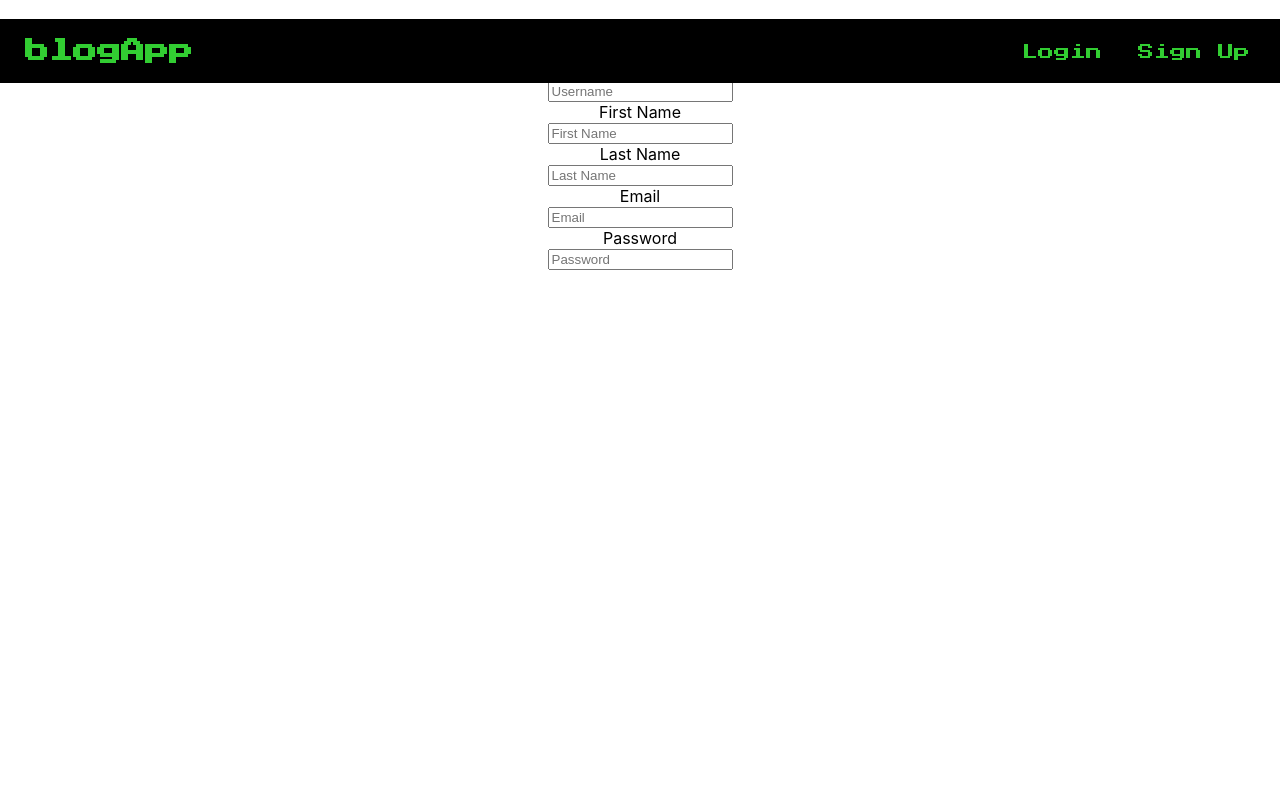
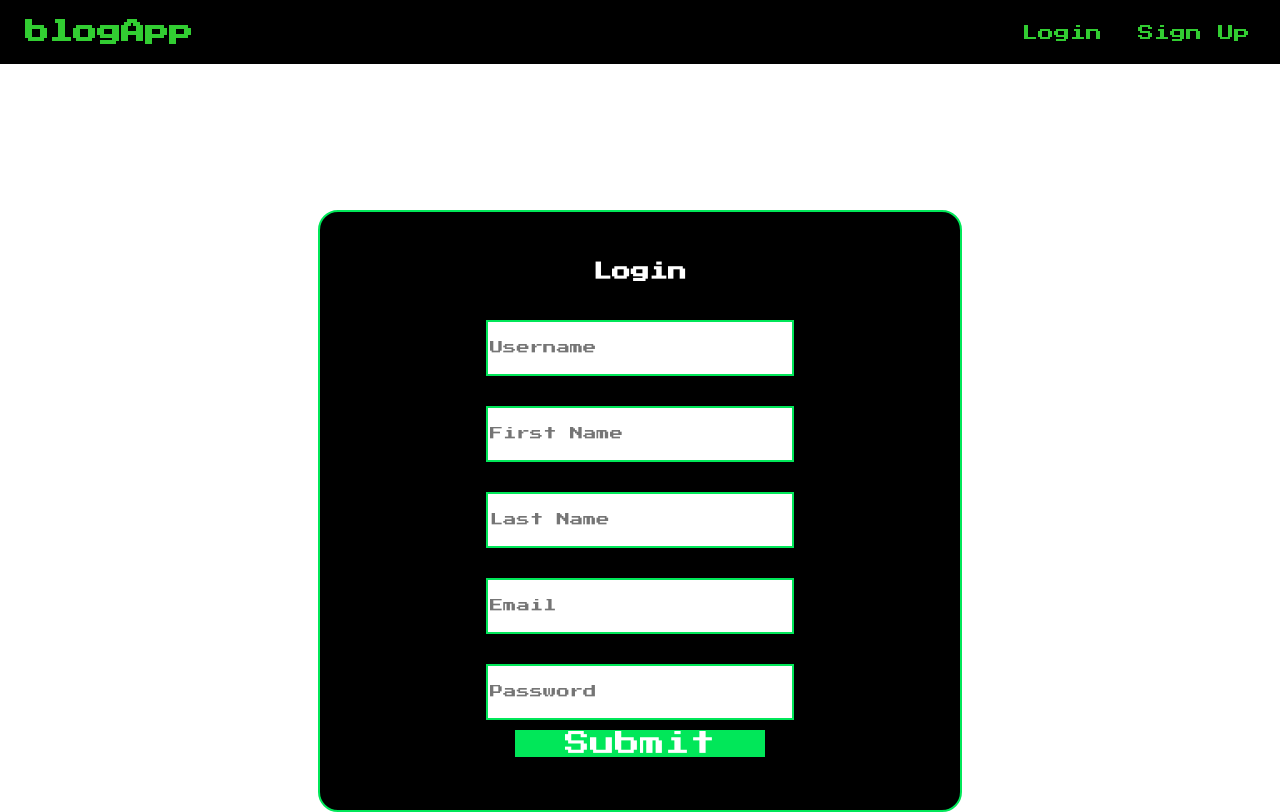
Before and after one commit to ImmanuelCurrah/group-crud, a React (Create React App) app in the folder blog-group-exe/: page /login in a window 1280 px wide. Built offline with nearby package versions, Linux system fonts and the light colour scheme; no server answers.

Commit message:
form css

```diff
--- a/blog-group-exe/src/components/login/LoginForm.jsx
+++ b/blog-group-exe/src/components/login/LoginForm.jsx
@@ -1,4 +1,5 @@
 import React from 'react';
+import loginformcss from "./LoginForm.module.css";
 import { useState, useEffect } from "react"
 import { loginHandler } from "../../services/apiConfig"
 import Layout from '../layout/Layout';
@@ -28,10 +29,10 @@ function LoginForm(props) {
 
   useEffect(() => {
     const fetchData = async () => {
-      const res = await loginHandler(form);
+      await loginHandler(form);
     };
     fetchData();
-  }, []);
+  }, [form]);
 
   const { userName, firstName, lastName, email, password } = props
 
@@ -44,12 +45,15 @@ function LoginForm(props) {
   return (
     <div>
       <Layout />
-      <h3>Login</h3>
-      <form>
-        <label>User Name</label>
+      <div className={loginformcss.back}>
+        <div className={loginformcss.form_body}>
+          <form className={loginformcss.form}>
+            <h3 className={loginformcss.login} >Login</h3>
+            {/* <label className={loginformcss.label_container} >User Name</label> */}
             <br />
             <input
               required
+              className={loginformcss.input_container}
               type="text"
               name="username"
               value={userName}
@@ -57,10 +61,11 @@ function LoginForm(props) {
               onChange={handleChange}
             />
             <br />
-        <label>First Name</label>
+            {/* <label className={loginformcss.label_container} >First Name</label> */}
             <br />
             <input
               required
+              className={loginformcss.input_container}
               type="text"
               name="firstName"
               value={firstName}
@@ -68,10 +73,11 @@ function LoginForm(props) {
               onChange={handleChange}
             />
             <br />
-        <label>Last Name</label>
+            {/* <label className={loginformcss.label_container} >Last Name</label> */}
             <br />
             <input
               required
+              className={loginformcss.input_container}
               type="text"
               name="lastName"
               value={lastName}
@@ -79,10 +85,11 @@ function LoginForm(props) {
               onChange={handleChange}
             />
             <br />
-        <label>Email</label>
+            {/* <label className={loginformcss.label_container}>Email</label> */}
             <br />
             <input
               required
+              className={loginformcss.input_container}
               type="text"
               name="email"
               value={email}
@@ -90,17 +97,24 @@ function LoginForm(props) {
               onChange={handleChange}
             />
             <br />
-        <label>Password</label>
+            {/* <label className={loginformcss.label_container} >Password</label> */}
             <br />
             <input
               required
+              className={loginformcss.input_container}
               name="password"
               value={password}
               placeholder="Password"
               onChange={handleChange}
             />
+            <br />
+            <input
+              className={loginformcss.btn}
+              type="button"
+              value="Submit" />
           </form>
-
+        </div>
+      </div>
     </div>
   )
 }
--- a/blog-group-exe/src/components/login/LoginForm.module.css
+++ b/blog-group-exe/src/components/login/LoginForm.module.css
@@ -0,0 +1,47 @@
+.back{
+  background-color: black
+}
+.label_container{
+  color: white;
+}
+.input_container {
+  /* position: relative; */
+  width: 300px;
+  height: 50px;
+  border: 2px solid #01e759;
+  margin-bottom: 10px;
+  font-family: "Press Start 2P", cursive;
+
+}
+
+.form {
+  max-width:500px;
+  margin:50px auto;
+}
+
+.form_body{
+  position: absolute;
+  top: 20%;
+    left: 20%;
+    right: 20%;
+  border: 2px solid #01e759;
+  border-radius: 20px;
+  width:50%;
+  margin:50px auto;
+  background-color: black;
+}
+
+.btn {
+  width: 50%;
+  height: 20%;
+  background: #01e759;
+  font-size: 25px;
+  color: #fff;
+  border: #fff;
+  font-family: "Press Start 2P", cursive;
+}
+
+.login{
+  font-family: "Press Start 2P", cursive;
+  color: #fff;
+}
```
Lines whose indentation alone changed are shown as unchanged.
